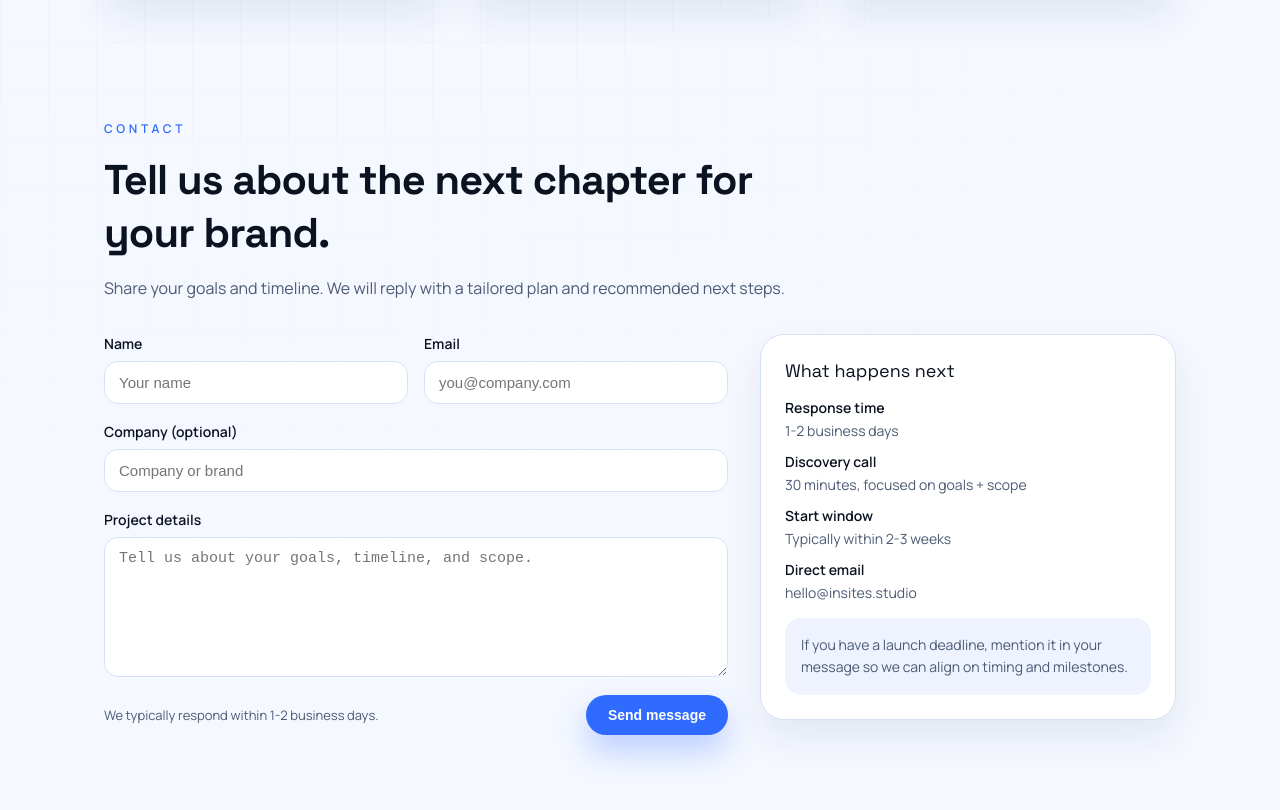
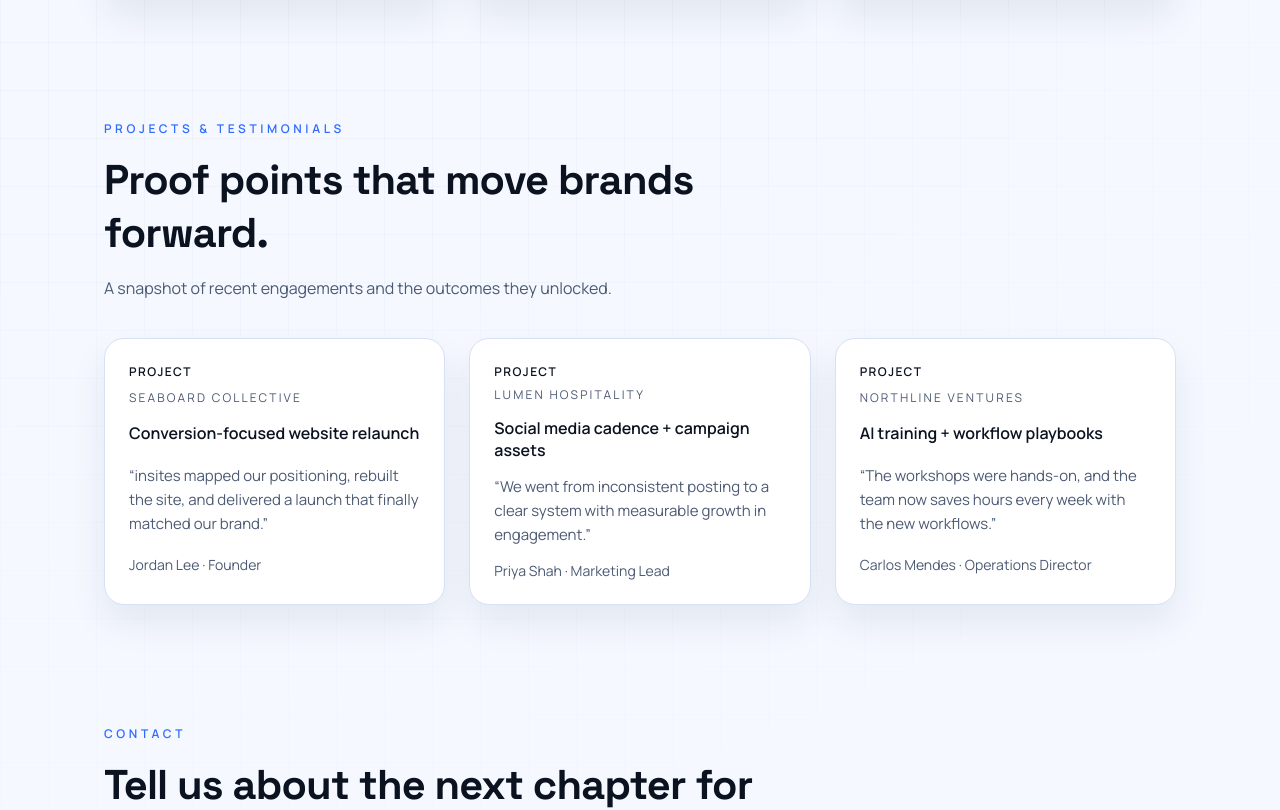
Before and after one commit to radicazz/insite, a Next.js app: page / in a window 1280 px wide. Shown: the part 1110-1920 px from the top of the page. Built offline with nearby package versions, Linux system fonts and the light colour scheme.

Commit message:
feat: update testimonials and contact UX

```diff
--- a/src/app/api/contact/route.ts
+++ b/src/app/api/contact/route.ts
@@ -11,7 +11,12 @@ type ContactPayload = {
 };
 
 export async function POST(request: Request) {
-  const body = (await request.json()) as Partial<ContactPayload>;
+  let body: Partial<ContactPayload> = {};
+  try {
+    body = (await request.json()) as Partial<ContactPayload>;
+  } catch {
+    return NextResponse.json({ error: "Invalid JSON payload." }, { status: 400 });
+  }
 
   if (body.website) {
     return NextResponse.json({ ok: true });
--- a/src/app/contact/page.tsx
+++ b/src/app/contact/page.tsx
@@ -13,7 +13,7 @@ export default function ContactPage() {
           </div>
           <nav className={styles.nav}>
             <Link href="/">Home</Link>
-            <a href="mailto:hello@insites.studio">Email</a>
+            <a href="mailto:insitesglobal@gmail.com">Email</a>
           </nav>
         </header>
 
@@ -32,7 +32,7 @@ export default function ContactPage() {
             <div className={styles.detailList}>
               <div>
                 <span>Email</span>
-                hello@insites.studio
+                insitesglobal@gmail.com
               </div>
               <div>
                 <span>Response time</span>
--- a/src/app/page.module.css
+++ b/src/app/page.module.css
@@ -3,7 +3,7 @@
   min-height: 100vh;
   color: var(--text-primary);
   background: var(--background);
-  overflow: hidden;
+  overflow-x: hidden;
 }
 
 .page::before {
@@ -263,6 +263,59 @@
   color: var(--accent);
 }
 
+.testimonials {
+  display: flex;
+  flex-direction: column;
+  gap: 36px;
+}
+
+.testimonialGrid {
+  display: grid;
+  grid-template-columns: repeat(3, minmax(0, 1fr));
+  gap: 24px;
+}
+
+.testimonialCard {
+  background: var(--surface);
+  border-radius: 20px;
+  padding: 24px;
+  border: 1px solid var(--border);
+  box-shadow: 0 18px 36px rgba(16, 34, 72, 0.08);
+  display: grid;
+  gap: 14px;
+}
+
+.testimonialMeta {
+  display: grid;
+  gap: 6px;
+  font-size: 12px;
+  text-transform: uppercase;
+  letter-spacing: 0.18em;
+  color: var(--text-secondary);
+}
+
+.testimonialMeta span {
+  color: var(--text-primary);
+  font-weight: 600;
+  letter-spacing: 0.12em;
+}
+
+.testimonialResult {
+  font-weight: 600;
+  font-size: 16px;
+}
+
+.testimonialQuote {
+  color: var(--text-secondary);
+  font-size: 15px;
+  line-height: 1.6;
+}
+
+.testimonialName {
+  font-size: 14px;
+  color: var(--text-secondary);
+}
+
 .contact {
   display: grid;
   gap: 32px;
@@ -326,12 +379,20 @@
     grid-template-columns: 1fr;
   }
 
+  .testimonialGrid {
+    grid-template-columns: 1fr;
+  }
+
   .contactGrid {
     grid-template-columns: 1fr;
   }
 }
 
 @media (max-width: 640px) {
+  .page::after {
+    background-image: none;
+  }
+
   .shell {
     padding: 20px 24px 80px;
   }
--- a/src/app/page.tsx
+++ b/src/app/page.tsx
@@ -4,7 +4,7 @@ import styles from "./page.module.css";
 
 const services = [
   {
-    title: "Web-solutions",
+    title: "Websites",
     summary:
       "Brand-specific, design-centric, user-oriented sites built for performance and scalability with your business.",
     features: ["Brand strategy + UX", "Custom design systems", "SEO + analytics ready"],
@@ -16,10 +16,37 @@ const services = [
     features: ["Campaign planning", "Creative direction", "Performance reporting"],
   },
   {
-    title: "AI Integration & Training",
+    title: "AI Training",
     summary:
       "Practical enablement that helps individuals or teams use AI with confidence, efficiency, and clarity.",
     features: ["Team workshops", "Workflow playbooks", "Toolchain setup"],
+  },
+];
+
+const testimonials = [
+  {
+    project: "Seaboard Collective",
+    result: "Conversion-focused website relaunch",
+    quote:
+      "insites mapped our positioning, rebuilt the site, and delivered a launch that finally matched our brand.",
+    name: "Jordan Lee",
+    title: "Founder",
+  },
+  {
+    project: "Lumen Hospitality",
+    result: "Social media cadence + campaign assets",
+    quote:
+      "We went from inconsistent posting to a clear system with measurable growth in engagement.",
+    name: "Priya Shah",
+    title: "Marketing Lead",
+  },
+  {
+    project: "Northline Ventures",
+    result: "AI training + workflow playbooks",
+    quote:
+      "The workshops were hands-on, and the team now saves hours every week with the new workflows.",
+    name: "Carlos Mendes",
+    title: "Operations Director",
   },
 ];
 
@@ -63,7 +90,7 @@ export default function Home() {
                 </a>
                 <a
                   className={styles.ctaSecondary}
-                  href="mailto:hello@insites.studio"
+                  href="mailto:insitesglobal@gmail.com"
                 >
                   Book a discovery call
                 </a>
@@ -101,6 +128,34 @@ export default function Home() {
             </div>
           </section>
 
+          <section id="testimonials" className={styles.testimonials}>
+            <div className={styles.sectionHeader}>
+              <p className={styles.sectionEyebrow}>Projects & Testimonials</p>
+              <h2 className={styles.sectionTitle}>
+                Proof points that move brands forward.
+              </h2>
+              <p className={styles.sectionLead}>
+                A snapshot of recent engagements and the outcomes they unlocked.
+              </p>
+            </div>
+
+            <div className={styles.testimonialGrid}>
+              {testimonials.map((testimonial) => (
+                <article key={testimonial.project} className={styles.testimonialCard}>
+                  <div className={styles.testimonialMeta}>
+                    <span>Project</span>
+                    {testimonial.project}
+                  </div>
+                  <p className={styles.testimonialResult}>{testimonial.result}</p>
+                  <p className={styles.testimonialQuote}>&ldquo;{testimonial.quote}&rdquo;</p>
+                  <p className={styles.testimonialName}>
+                    {testimonial.name} · {testimonial.title}
+                  </p>
+                </article>
+              ))}
+            </div>
+          </section>
+
           <section id="contact" className={styles.contact}>
             <div className={styles.sectionHeader}>
               <p className={styles.sectionEyebrow}>Contact</p>
@@ -132,7 +187,7 @@ export default function Home() {
                   </div>
                   <div>
                     <span>Direct email</span>
-                    hello@insites.studio
+                    insitesglobal@gmail.com
                   </div>
                 </div>
                 <div className={styles.contactNote}>
--- a/src/components/ServiceCarousel.module.css
+++ b/src/components/ServiceCarousel.module.css
@@ -17,6 +17,14 @@
   inset: 0;
   background: radial-gradient(circle at top right, rgba(47, 107, 255, 0.18), transparent 55%);
   pointer-events: none;
+}
+
+.emptyState {
+  margin: auto;
+  text-align: center;
+  color: var(--text-secondary);
+  font-size: 14px;
+  line-height: 1.6;
 }
 
 .viewport {
@@ -118,6 +126,11 @@
   transform: scale(1.2);
 }
 
+.dot:disabled {
+  cursor: default;
+  opacity: 0.5;
+}
+
 .controls {
   display: flex;
   gap: 10px;
@@ -140,6 +153,13 @@
   color: var(--accent-strong);
 }
 
+.control:disabled {
+  cursor: default;
+  opacity: 0.6;
+  border-color: var(--border);
+  color: var(--text-secondary);
+}
+
 @media (prefers-reduced-motion: reduce) {
   .track {
     transition: none;
--- a/src/components/ServiceCarousel.tsx
+++ b/src/components/ServiceCarousel.tsx
@@ -16,13 +16,18 @@ type ServiceCarouselProps = {
 const ROTATE_MS = 5200;
 
 export default function ServiceCarousel({ services }: ServiceCarouselProps) {
+  const hasServices = services.length > 0;
+  const canNavigate = services.length > 1;
   const [activeIndex, setActiveIndex] = useState(0);
-  const [isPaused, setIsPaused] = useState(false);
+  const [isHoverPaused, setIsHoverPaused] = useState(false);
+  const [isUserPaused, setIsUserPaused] = useState(false);
   const [dragStartX, setDragStartX] = useState<number | null>(null);
   const [dragOffset, setDragOffset] = useState(0);
+  const isDragging = dragStartX !== null;
+  const isPaused = isUserPaused || isHoverPaused || isDragging;
 
   useEffect(() => {
-    if (services.length <= 1 || isPaused) {
+    if (!canNavigate || isPaused) {
       return;
     }
 
@@ -36,21 +41,29 @@ export default function ServiceCarousel({ services }: ServiceCarouselProps) {
     }, ROTATE_MS);
 
     return () => window.clearInterval(timer);
-  }, [services.length, isPaused]);
+  }, [canNavigate, isPaused, services.length]);
 
   const handlePrev = () => {
+    if (!canNavigate) {
+      return;
+    }
     setActiveIndex((current) => (current - 1 + services.length) % services.length);
   };
 
   const handleNext = () => {
+    if (!canNavigate) {
+      return;
+    }
     setActiveIndex((current) => (current + 1) % services.length);
   };
 
   const handlePointerDown = (event: React.PointerEvent<HTMLDivElement>) => {
+    if (!canNavigate) {
+      return;
+    }
     if (event.pointerType === "mouse" && event.button !== 0) {
       return;
     }
-    setIsPaused(true);
     setDragStartX(event.clientX);
     event.currentTarget.setPointerCapture(event.pointerId);
   };
@@ -77,17 +90,24 @@ export default function ServiceCarousel({ services }: ServiceCarouselProps) {
 
     setDragOffset(0);
     setDragStartX(null);
-    setIsPaused(false);
     event.currentTarget.releasePointerCapture(event.pointerId);
   };
+
+  if (!hasServices) {
+    return (
+      <div className={styles.carousel} role="status" aria-live="polite">
+        <p className={styles.emptyState}>Services are being refreshed. Check back soon.</p>
+      </div>
+    );
+  }
 
   return (
     <div
       className={styles.carousel}
-      onMouseEnter={() => setIsPaused(true)}
-      onMouseLeave={() => setIsPaused(false)}
-      onFocusCapture={() => setIsPaused(true)}
-      onBlurCapture={() => setIsPaused(false)}
+      onMouseEnter={() => setIsHoverPaused(true)}
+      onMouseLeave={() => setIsHoverPaused(false)}
+      onFocusCapture={() => setIsHoverPaused(true)}
+      onBlurCapture={() => setIsHoverPaused(false)}
     >
       <div
         className={styles.viewport}
@@ -101,7 +121,7 @@ export default function ServiceCarousel({ services }: ServiceCarouselProps) {
           style={{
             transform: `translateX(calc(-${activeIndex * 100}% + ${dragOffset}px))`,
           }}
-          aria-live="polite"
+          aria-live={isPaused ? "polite" : "off"}
         >
           {services.map((service) => (
             <article key={service.title} className={styles.slide}>
@@ -127,15 +147,25 @@ export default function ServiceCarousel({ services }: ServiceCarouselProps) {
               type="button"
               className={`${styles.dot} ${index === activeIndex ? styles.dotActive : ""}`}
               aria-label={`Show ${service.title}`}
+              disabled={!canNavigate}
               onClick={() => setActiveIndex(index)}
             />
           ))}
         </div>
         <div className={styles.controls}>
-          <button type="button" className={styles.control} onClick={handlePrev}>
+          <button type="button" className={styles.control} onClick={handlePrev} disabled={!canNavigate}>
             Prev
           </button>
-          <button type="button" className={styles.control} onClick={handleNext}>
+          <button
+            type="button"
+            className={styles.control}
+            onClick={() => setIsUserPaused((current) => !current)}
+            aria-pressed={isUserPaused}
+            disabled={!canNavigate}
+          >
+            {isUserPaused ? "Play" : "Pause"}
+          </button>
+          <button type="button" className={styles.control} onClick={handleNext} disabled={!canNavigate}>
             Next
           </button>
         </div>
```
